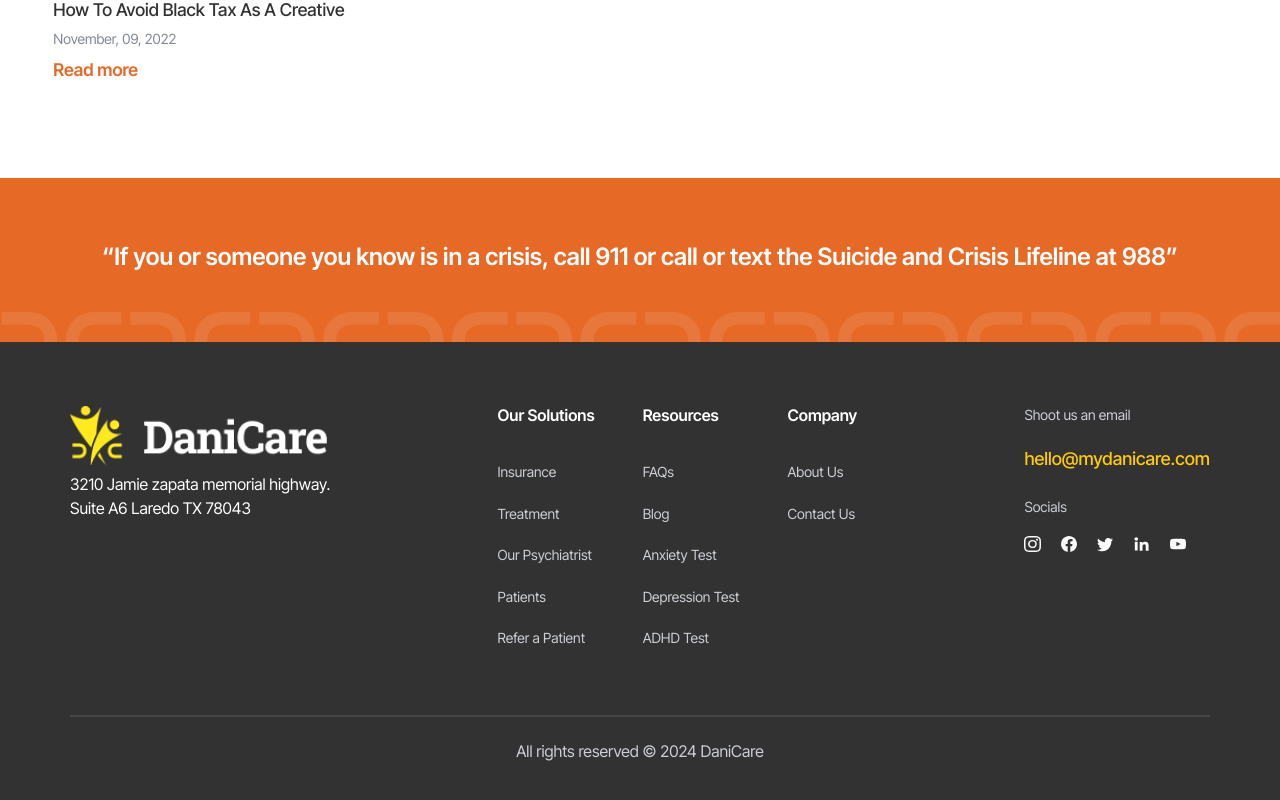
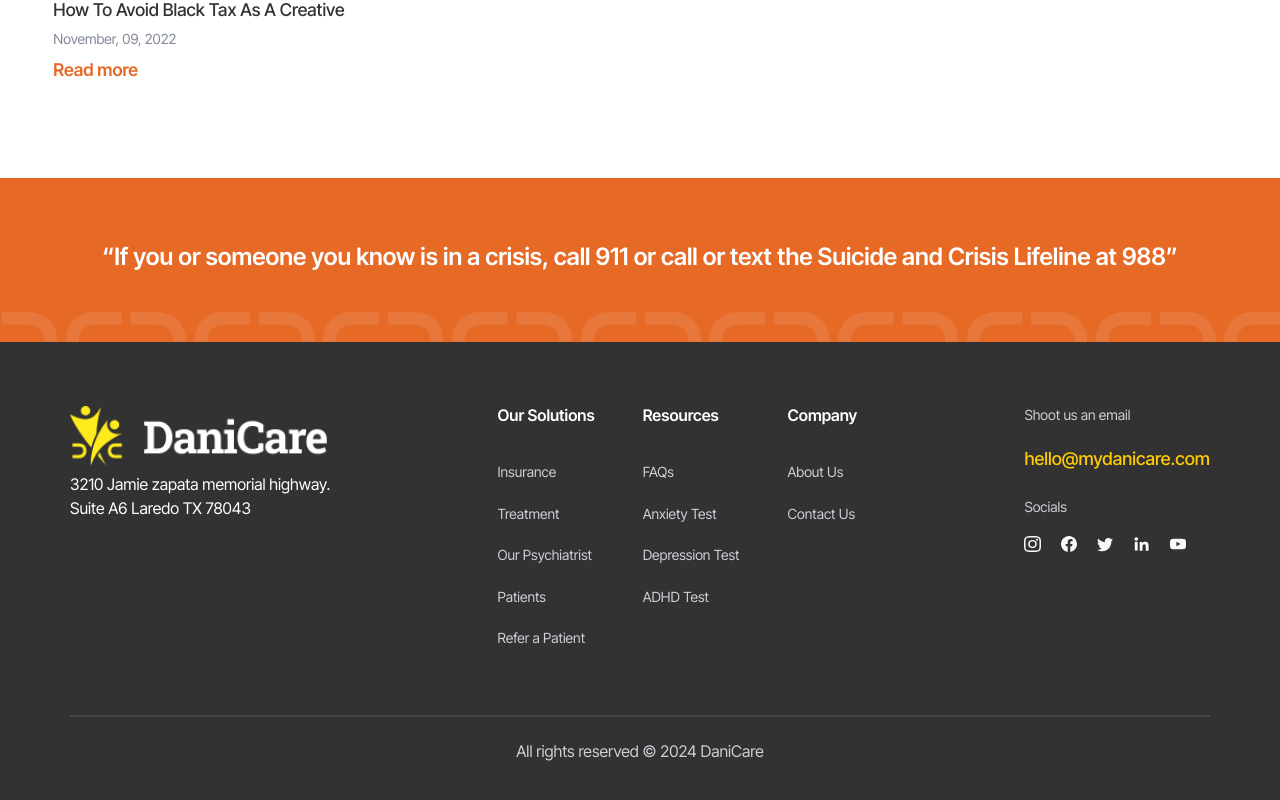
Before and after one commit to jupitaco/Danicare, a Next.js app: page /blog in a window 1280 px wide. Shown: the part 1989-2789 px from the top of the page. Built offline with nearby package versions, Linux system fonts and the light colour scheme.

Commit message:
Correct header repated item

```diff
--- a/components/Footer.jsx
+++ b/components/Footer.jsx
@@ -63,10 +63,10 @@ const Footer = () => {
                   {' '}
                   <Link href='/help'>FAQs</Link>
                 </li>
-                <li>
+                {/* <li>
                   {' '}
                   <Link href='blog'>Blog</Link>
-                </li>
+                </li> */}
                 <li>
                   {' '}
                   <Link href='#'>Anxiety Test</Link>
--- a/components/Header.jsx
+++ b/components/Header.jsx
@@ -1,6 +1,6 @@
 import React from 'react';
 import { MdAccessTime, MdCall } from 'react-icons/md';
-
+import { FiPrinter } from 'react-icons/fi';
 const Header = () => {
   return (
     <header
@@ -14,8 +14,9 @@ const Header = () => {
         <p className='d-flex gap-2 align-items-center'>
           <MdAccessTime /> <span>Saturdays 9AM - 5PM</span>
         </p>
+
         <p className='d-flex gap-2 align-items-center'>
-          <MdAccessTime /> <span>Monday to Friday: 8AM - 5PM</span>
+          <FiPrinter /> <span>+1 (956) 266-8476</span>
         </p>
 
         <p className='d-flex gap-2 align-items-center callUs'>
```
